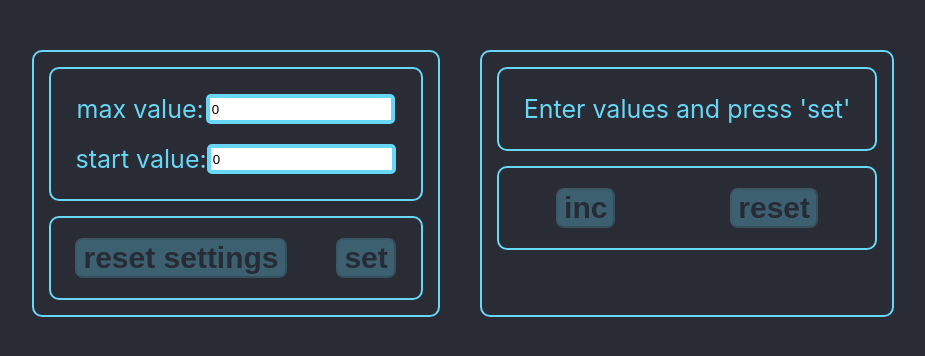
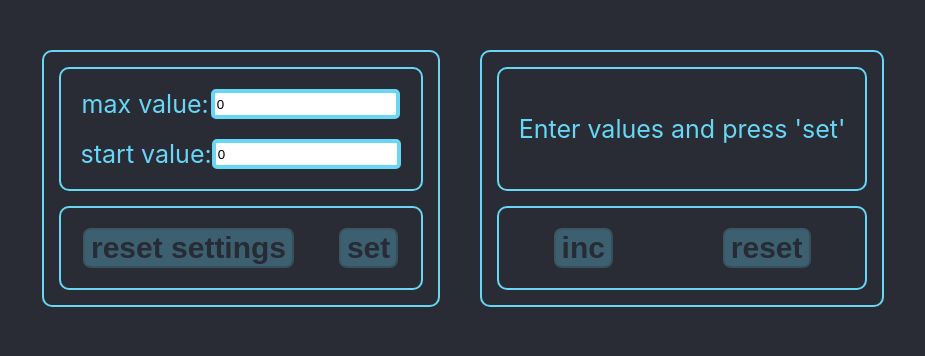
Before and after one commit to kaskodim/counter2-it-incubator, a React (Create React App) app: page / in a window 1280 px wide. Shown: the top 356 px of the page, without its empty margins (177-1102 px from the left). Built offline with nearby package versions, Linux system fonts and the light colour scheme.

Commit message:
working version without styles7

```diff
--- a/src/App.tsx
+++ b/src/App.tsx
@@ -2,6 +2,9 @@ import React from 'react';
 import {Counter} from './components/Сounter/Counter';
 
 function App() {
+
+
+
 
     return (
         <div className="App">
--- a/src/components/CounterBlock/CounterBlock.tsx
+++ b/src/components/CounterBlock/CounterBlock.tsx
@@ -1,5 +1,5 @@
 import React, {useEffect} from 'react';
-import {ValuesType} from '../Сounter/Counter';
+import {StatusType, ValuesType} from '../Сounter/Counter';
 
 import {Button} from '../../styles/Button';
 import {Box, BoxControlUnit, BoxScreen} from '../Сounter/styles';
@@ -7,27 +7,29 @@ import {TitleScreen, ValueScreen} from './styles';
 
 type CounterBlockPropsType = {
     values: ValuesType
-    isError: boolean
-    isMassageFlag: boolean
+    status: StatusType
 }
 
 export const CounterBlock = (props: CounterBlockPropsType) => {
 
     const [value, setValue] = React.useState<number>(props.values.start);
 
-    const isIncDisabled = value === props.values.max || props.isError || props.isMassageFlag
-    const isResetDisabled = value === props.values.start || props.isError || props.isMassageFlag
+    const isIncDisabled = value === props.values.max || props.status !== 'value';
+    // оставить проверку на статус, без нее бага при быстром изменении значения
+    const isResetDisabled = value === props.values.start || props.status !== 'value';
+
+    const isShowError = props.status === 'error';
+    const isShowMessage = props.status === 'message';
+    const isShowValue = props.status === 'value';
 
     const onClickAddValue = () => {
         if (value < props.values.max) {
             setValue(value + 1);
         }
     }
-
     const onClickResetValue = () => {
         setValue(props.values.start);
     }
-
     useEffect(() => {
         setValue(props.values.start)
     }, [props.values.start]);
@@ -35,15 +37,9 @@ export const CounterBlock = (props: CounterBlockPropsType) => {
     return (
         <Box>
             <BoxScreen>
-                {
-                    props.isError ? (
-                        <TitleScreen isError={props.isError}>Incorrect value!</TitleScreen>
-                    ) : props.isMassageFlag ? (
-                        <TitleScreen isError={props.isError}>Enter values and press 'set'</TitleScreen>
-                    ) : (
-                        <ValueScreen isPressedInc={isIncDisabled}>{value}</ValueScreen>
-                    )
-                }
+                {isShowError && <TitleScreen isError>Incorrect value!</TitleScreen>}
+                {isShowMessage && <TitleScreen >Enter values and press 'set'</TitleScreen>}
+                {isShowValue && <ValueScreen isMax={isIncDisabled}>{value}</ValueScreen>}
             </BoxScreen>
 
             <BoxControlUnit>
--- a/src/components/SettingsBlock/SettingsBlock.tsx
+++ b/src/components/SettingsBlock/SettingsBlock.tsx
@@ -1,26 +1,20 @@
-import React, {ChangeEvent, useEffect} from 'react';
-import {ValuesType, KEY_VALUES, FieldType} from '../Сounter/Counter';
+import React, {ChangeEvent, FocusEvent, WheelEvent, useEffect} from 'react';
+import {ValuesType, KEY_SETTINGS_VALUES, FieldType, StatusType} from '../Сounter/Counter';
 import {Button} from '../../styles/Button';
 import {Box, BoxControlUnit, BoxScreen} from '../Сounter/styles';
 import {Input, WrapperValues} from './styles';
 
+
 type SettingsBlockPropsType = {
-    isDisabledSet: boolean
     values: ValuesType
     onChangeValues: (field: FieldType, value: number) => void
-    updStatusSetButton: (isPress: boolean) => void
-    updErrorStatus: (isError: boolean) => void
-    updMessageFlag: (isFlag: boolean) => void
-    isError: boolean
+    status: StatusType
+    setStatus: (status: StatusType) => void
 }
 
-export const SettingsBlock = (props: SettingsBlockPropsType ) => {
+export const SettingsBlock = (props: SettingsBlockPropsType) => {
 
-    // const [status, setStatus] = useState<'error' | 'message' | 'ready'>('message')
-    // перейти на state status
-
-
-    const [isPressedResetSettings, setIsPressedResetSettings] = React.useState<boolean>(false);
+    const [isDisabledResetSettings, setIsDisabledResetSettings] = React.useState<boolean>(false);
 
     const isNegativeValues = props.values.start < 0 || props.values.max < 0;
     const isStartHigherMaximum = props.values.start >= props.values.max &&
@@ -28,91 +22,104 @@ export const SettingsBlock = (props: SettingsBlockPropsType ) => {
 
     const isError = isNegativeValues || isStartHigherMaximum
     const isValuesZero = props.values.start === 0 && props.values.max === 0
+    const disabledSet = props.status !== 'message' || isValuesZero
+
 
     const onChangeMaxValueHandler = (e: ChangeEvent<HTMLInputElement>) => {
         props.onChangeValues('max', +e.currentTarget.value)
-        setIsPressedResetSettings(false)
+        setIsDisabledResetSettings(false)
+        isError ? props.setStatus('error') : props.setStatus('message')
     }
+
     const onChangeStartValueHandler = (e: ChangeEvent<HTMLInputElement>) => {
         props.onChangeValues('start', +e.currentTarget.value)
-        setIsPressedResetSettings(false)
+        console.log(e.currentTarget.value)
+        setIsDisabledResetSettings(false)
+        isError ? props.setStatus('error') : props.setStatus('message')
     }
 
+    const onFocusHandler = (e: FocusEvent<HTMLInputElement>) => {
+        if (e.currentTarget.value === '0') {
+            e.currentTarget.value = '';
+        }
+    };
+
+    // const onWheelHandler = (e: WheelEvent<HTMLInputElement>) => {
+    //     console.log(e)
+    //     e.preventDefault()
+    //     if (e.deltaY < 0) {
+    //
+    //         console.log('Прокрутка вверх:');
+    //     } else if (e.deltaY > 0) {
+    //         console.log('Прокрутка вниз:');
+    //     }
+    // }
+
     const setSettingsHandler = () => {
-        localStorage.setItem(KEY_VALUES, JSON.stringify(props.values));
-        props.updStatusSetButton(true)
-        props.updMessageFlag(false)
-        props.updErrorStatus(false)
+        localStorage.setItem(KEY_SETTINGS_VALUES, JSON.stringify(props.values));
+        props.setStatus('value')
     }
 
     const resetSettingsHandler = () => {
         props.onChangeValues('start', 0)
         props.onChangeValues('max', 0)
-        setIsPressedResetSettings(true)
-        props.updStatusSetButton(true)
-        props.updErrorStatus(false)
-        props.updMessageFlag(false)
-        localStorage.clear()
+        setIsDisabledResetSettings(true)
+        props.setStatus('value')
+        localStorage.removeItem(KEY_SETTINGS_VALUES);
     }
 
     // переписать useEffect
     useEffect(() => {
-        if (isValuesZero && !localStorage.getItem(KEY_VALUES)) {
-            setIsPressedResetSettings(true)
+        if (isValuesZero && !localStorage.getItem(KEY_SETTINGS_VALUES)) {
+            setIsDisabledResetSettings(true)
         }
+        if (isError) {
+            props.setStatus('error')
+            return
+        }
+        props.setStatus('message')
 
-        if (isError) {
-            props.updErrorStatus(true)
-            props.updMessageFlag(false)
-            props.updStatusSetButton(true)
-
-        } else if (isValuesZero) {
-            props.updErrorStatus(false)
-            props.updMessageFlag(true)
-            props.updStatusSetButton(true)
-
-        } else if (!isError && !isValuesZero) {
-            props.updMessageFlag(true)
-            props.updErrorStatus(false)
-            props.updStatusSetButton(false)
-        }
     }, [props.values])
-
 
     return (
         <Box>
             <BoxScreen>
                 <WrapperValues>
-                    <span>max value:</span>
-                    <Input type={'number'}
-                           value={props.values.max}
-                           onChange={onChangeMaxValueHandler}
-                           isError={props.isError}
+                    <label htmlFor="idMax">max value:</label>
+                    <Input
+                        id="idMax"
+                        type={'number'}
+                        value={props.values.max}
+                        onChange={onChangeMaxValueHandler}
+                        onFocus={onFocusHandler}
+                        // onWheel={onWheelHandler}
+                        status={props.status}
                     />
                 </WrapperValues>
+
                 <WrapperValues>
-                    <span>start value:</span>
-                    <Input type={'number'}
+                    <label htmlFor={'idStart'}>start value:</label>
+                    <Input id="idStart"
+                           type={'number'}
                            value={props.values.start}
                            onChange={onChangeStartValueHandler}
-                           isError={props.isError}
+                           onFocus={onFocusHandler}
+                           // onWheel={onWheelHandler}
+                           status={props.status}
                     />
                 </WrapperValues>
             </BoxScreen>
+
             <BoxControlUnit>
-
-                <Button disabled={isPressedResetSettings}
+                <Button disabled={isDisabledResetSettings}
                         onClick={resetSettingsHandler}>
                     reset settings
                 </Button>
 
-
-                <Button
-                    disabled={props.isDisabledSet}
-                    onClick={setSettingsHandler}>
+                <Button disabled={disabledSet}
+                        onClick={setSettingsHandler}>
                     set
                 </Button>
-
             </BoxControlUnit>
         </Box>
     );
--- a/src/components/Сounter/Counter.tsx
+++ b/src/components/Сounter/Counter.tsx
@@ -1,67 +1,47 @@
-import React, {useEffect} from 'react';
+import React, {useEffect, useState} from 'react';
 import {CounterBlock} from '../CounterBlock/CounterBlock';
 import {SettingsBlock} from '../SettingsBlock/SettingsBlock';
 import {Wrapper} from './styles';
 
-const INITIAL_VALUES =  {max: 0, start: 0}
-export const KEY_VALUES = 'values'
 
 export type ValuesType = {
     start: number
     max: number
 }
 export type FieldType = keyof ValuesType;
+export type StatusType = 'error' | 'message' | 'value'
+
+export const KEY_SETTINGS_VALUES = 'values'
+const INITIAL_VALUES: ValuesType = {max: 0, start: 0}
 
 export const Counter = () => {
+    const [values, setValues] = React.useState<ValuesType>(INITIAL_VALUES);
+    const [status, setStatus] = useState<StatusType>('message')
 
-    const [values, setValues] = React.useState<ValuesType>(INITIAL_VALUES);
-    const [isDisabledSet, setIsDisabledSet] = React.useState<boolean>(false);
-    const [isError, setIsError] = React.useState<boolean>(false);
-    const [isMessageFlag, setIsMessageFlag] = React.useState<boolean>(false);
-
-    console.log(values, {isDisabledSet}, {isError}, {isMessageFlag})
+    console.log(values, {status})
 
     useEffect(() => {
-        const getLocalValue = localStorage.getItem(KEY_VALUES)
-        if (getLocalValue) {
-            const getLocalValueParse = JSON.parse(getLocalValue)
-            setValues(getLocalValueParse)
+        const getLocalValues = localStorage.getItem(KEY_SETTINGS_VALUES)
+        if (getLocalValues) {
+            const parseLocalValue = JSON.parse(getLocalValues)
+            setValues(parseLocalValue)
         }
     }, []);
 
     const onChangeValues = (field: FieldType, value: number) => {
-
-        if (field === 'start') {
-            setValues((prev) => ({...prev, start: value}));
-        }
-        if (field === 'max') {
-            setValues((prev) => ({...prev, max: value}));
-        }
-    }
-    const updStatusSetButton = (isPress: boolean) => {
-        setIsDisabledSet(isPress)
-    }
-    const updErrorStatus = (isError: boolean) => {
-        setIsError(isError)
-    }
-    const updMessageFlag = (isFlag: boolean) => {
-        setIsMessageFlag(isFlag)
+        setValues(prev => ({...prev, [field]: value}));
     }
 
     return (
         <Wrapper>
-            <SettingsBlock isDisabledSet={isDisabledSet}
-                           values={values}
+            <SettingsBlock values={values}
                            onChangeValues={onChangeValues}
-                           updStatusSetButton={updStatusSetButton}
-                           updErrorStatus={updErrorStatus}
-                           updMessageFlag={updMessageFlag}
-                           isError={isError}
+                           status={status}
+                           setStatus={setStatus}
             />
 
             <CounterBlock values={values}
-                          isError={isError}
-                          isMassageFlag={isMessageFlag}
+                          status={status}
             />
         </Wrapper>
     );
--- a/src/components/Сounter/styles.ts
+++ b/src/components/Сounter/styles.ts
@@ -18,12 +18,12 @@ export const Box = styled.div`
      gap: 15px;
      font-size: 25px;
      color: ${PRIMARY_COLOR};
+    user-select: none;
 `
 
 export const BoxScreen = styled.span`
-    // max-width: 400px;
-    // min-height: 140px;
-     padding: 25px;
+
+    padding: 20px;
     border: 2px solid ${PRIMARY_COLOR};
     border-radius: 10px;
     display: flex;
@@ -31,6 +31,7 @@ export const BoxScreen = styled.span`
     align-items: center;
     justify-content: center;
     gap: 20px;
+    flex-grow: 1;
 
 `
 
--- a/src/styles/Button.ts
+++ b/src/styles/Button.ts
@@ -7,6 +7,7 @@ export const Button = styled.button`
     font-weight: bold;
     border-radius: 8px;
     color: ${SECONDARY_COLOR};
+
 
     &:active{
         background-color: ${SECONDARY_COLOR};
```
Also changed, not shown: src/components/CounterBlock/styles.ts (+6 -4 lines), src/components/SettingsBlock/styles.ts (+4 -3 lines), 1 other file (tests, documents, lock files or other folders). Lines whose indentation alone changed are shown as unchanged.
